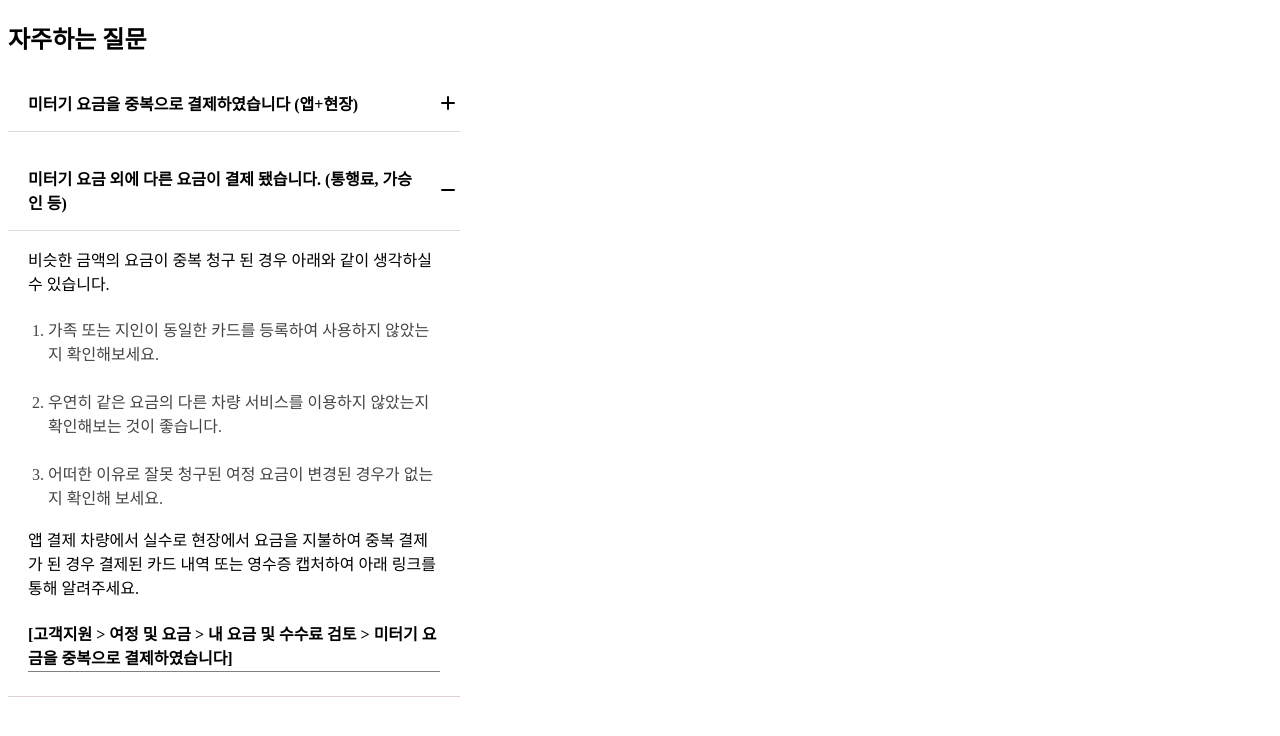
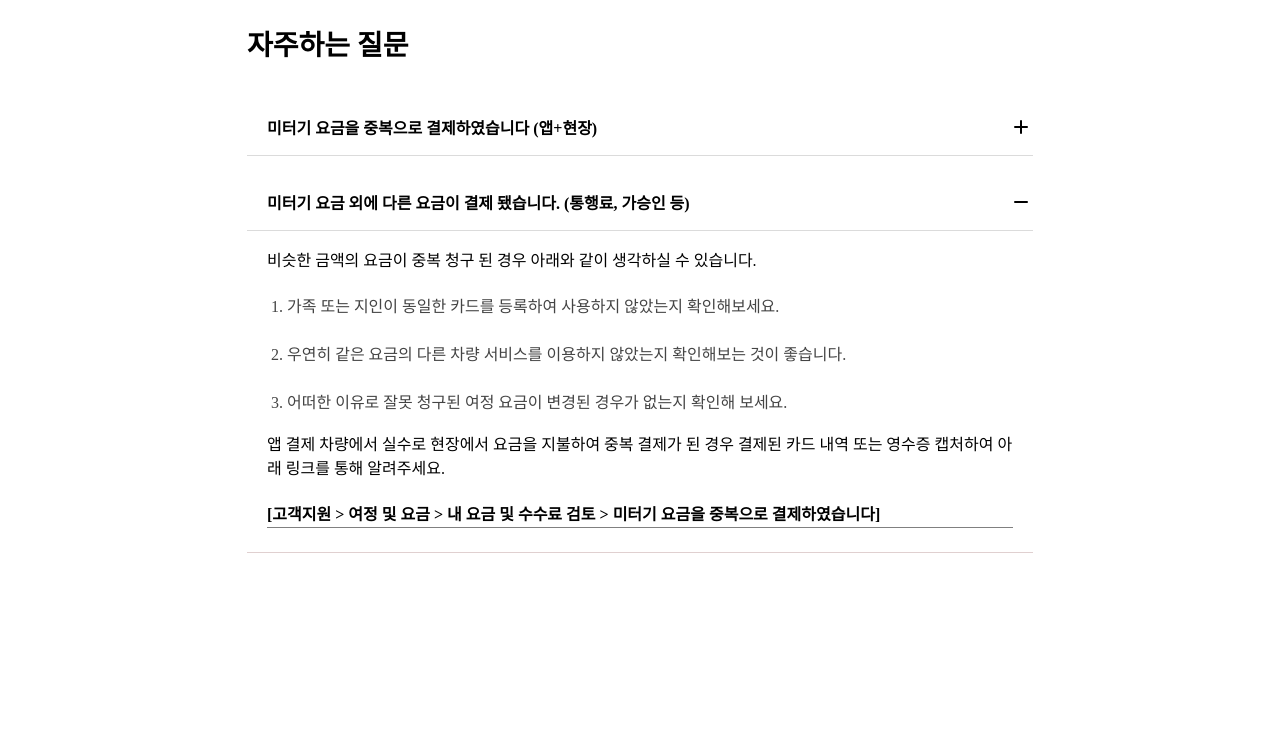
Before and after one commit to FRONTENDBOOTCAMP-17th/coolpeace, a website built with Vite: page src/Qna/qna.html in a window 1280 px wide. Built offline with nearby package versions, Linux system fonts and the light colour scheme.

Commit message:
qna 태블릿 데스크톱 버전 추가

```diff
--- a/src/Qna/qna.css
+++ b/src/Qna/qna.css
@@ -2,8 +2,17 @@
   box-sizing: border-box;
 }
 
+.qna-title {
+  width: 100%;
+  max-width: 452px;
+  margin-bottom: 36px;
+  font-size: 21px;
+}
+
 .qna-item {
-  width: 452px;
+  width: 100%;
+  max-width: 452px;
+  margin: 0 auto;
 }
 
 .qna-header {
@@ -66,3 +75,25 @@
 
   border-bottom: 1px solid gray;
 }
+
+@media (min-width: 850px) {
+  .qna-item {
+    width: 786px; /* 태블릿 환경에 맞춰 너비 확장 */
+    max-width: 100%;
+  }
+  .qna-title {
+    font-size: 28px;
+  }
+}
+
+/* ==========================================================================
+   3. 데스크톱 버전 (Desktop - 1680px 이상)
+   ========================================================================== */
+@media (min-width: 1680px) {
+  .qna-item {
+    width: 1280px; /* 넓은 화면에 맞춰 시원하게 확장 */
+  }
+  .qna-title {
+    font-size: 38px;
+  }
+}
--- a/src/Qna/qna.html
+++ b/src/Qna/qna.html
@@ -7,8 +7,8 @@
     <title>qna</title>
   </head>
   <body>
-    <h2>자주하는 질문</h2>
     <div class="qna-item">
+      <h2 class="qna-title">자주하는 질문</h2>
       <div class="qna-header">
         <span class="qna-text">미터기 요금을 중복으로 결제하였습니다 (앱+현장)</span>
         <span class="qna-icon">
```
